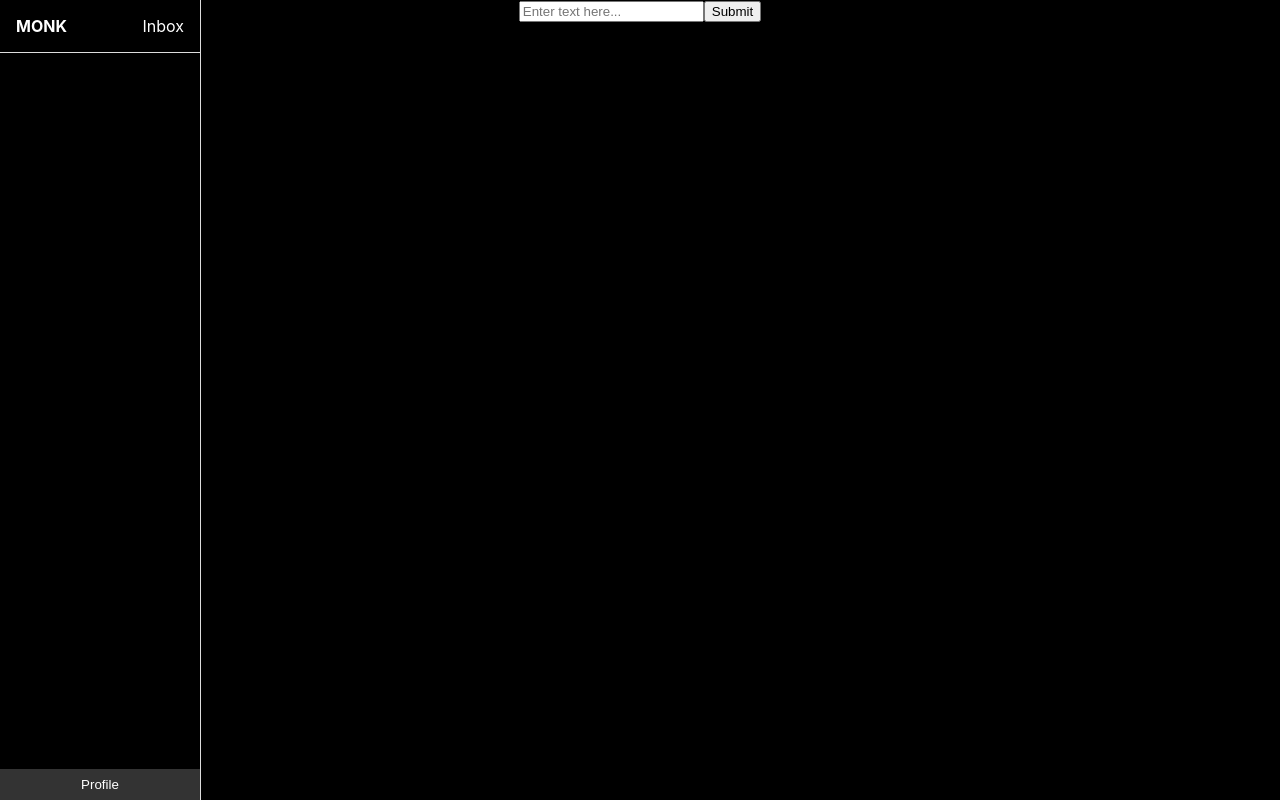
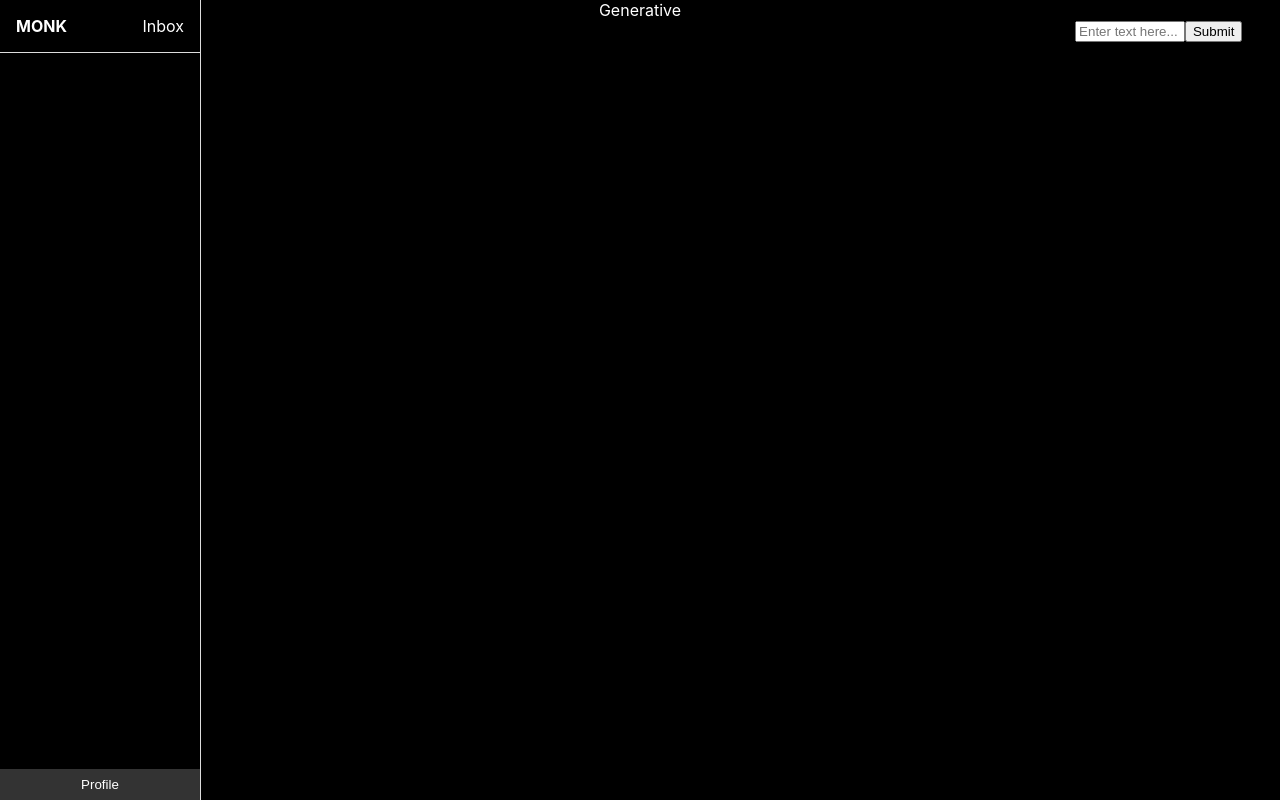
Before and after one commit to aagneye-syam/monk, a React (Create React App) app in the folder client/: page / in a window 1280 px wide. Built offline with nearby package versions, Linux system fonts and the light colour scheme.

Commit message:
GenContent component added

```diff
--- /dev/null
+++ b/client/src/components/GenContent/GenContent.css
@@ -0,0 +1,3 @@
+gen-content-height {
+        height: 200px;
+      }
--- /dev/null
+++ b/client/src/components/GenContent/GenContent.jsx
@@ -0,0 +1,12 @@
+import React from 'react'
+import './GenContent.css';
+
+const GenContent = () => {
+  return (
+    <div className='gen-content'>
+      Generative
+    </div>
+  )
+}
+
+export default GenContent
--- a/client/src/pages/home/Home.css
+++ b/client/src/pages/home/Home.css
@@ -1,35 +1,14 @@
-.home-container {
-        display: flex; /* Allow side-by-side layout for sidebar and main content */
+.custom-input-button {
+        padding: 0.5rem 1rem; /* Adjust padding */
+        border: none; /* Remove default border */
+        background-color: #333; /* Set background color */
+        color: white; /* Set text color */
+        cursor: pointer; /* Make it look clickable */
+        font-size: 1rem; /* Adjust font size */
+        border-radius: 5px; /* Add rounded corners */
+
+        /* You can add hover styles here for visual feedback */
+        &:hover {
+          background-color: #222; /* Darken background on hover */
+        }
       }
-
-      .main-content-container {
-        flex: 1; /* Make main content flexible */
-        display: flex; /* Allow stacking content and input area vertically */
-        flex-direction: column;
-        /* Adjust padding or margin for spacing between sidebar and main content */
-      }
-
-      .content-wrapper {
-        flex: 1; /* Make content area flexible */
-        padding: 1rem; /* Add some padding */
-      }
-
-      .input-container {
-        display: flex; /* Allow side-by-side layout for input box and button */
-        margin-top: auto; /* Push input area to the bottom */
-        /* Adjust padding or margin for spacing between content and input area */
-      }
-
-      input[type="text"] {
-        flex: 1; /* Make input box flexible */
-        padding: 0.5rem;
-        border: 1px solid #ccc; /* Add a border */
-      }
-
-      button[type="submit"] {
-        padding: 0.5rem 1rem; /* Adjust button padding */
-        border: none; /* Remove default button border */
-        background-color: #333; /* Set button background color */
-        color: white; /* Set button text color */
-        cursor: pointer; /* Make it look clickable */
-      }
--- a/client/src/pages/home/Home.jsx
+++ b/client/src/pages/home/Home.jsx
@@ -1,5 +1,6 @@
 import React, { useState } from 'react';
-import Sidebar from '../../components/sidebar/Sidebar'
+import Sidebar from '../../components/sidebar/Sidebar'; // Assuming Sidebar is in the same directory
+import GenContent from '../../components/GenContent/GenContent';
 
 const Home = () => {
   const [inputValue, setInputValue] = useState(''); // State for text box input
@@ -18,19 +19,23 @@ const Home = () => {
     <div className="home-container">
       <Sidebar />
       <main className="main-content-container">
-        {/* Your main home page content here */}
+        <GenContent />
         <div className="content-wrapper">
           {/* Your main content goes here */}
         </div>
-        <form onSubmit={handleSubmit}>
+        <form onSubmit={handleSubmit} style={{ justifySelf: 'flex-end' }}>
           <div className="input-container">
             <input
               type="text"
               value={inputValue}
               onChange={handleChange}
               placeholder="Enter text here..."
+              style={{ width: '42%' }}
+
             />
-            <button type="submit">Submit</button>
+            <button type="submit" className="custom-input-button">
+              Submit
+            </button>
           </div>
         </form>
       </main>
```
